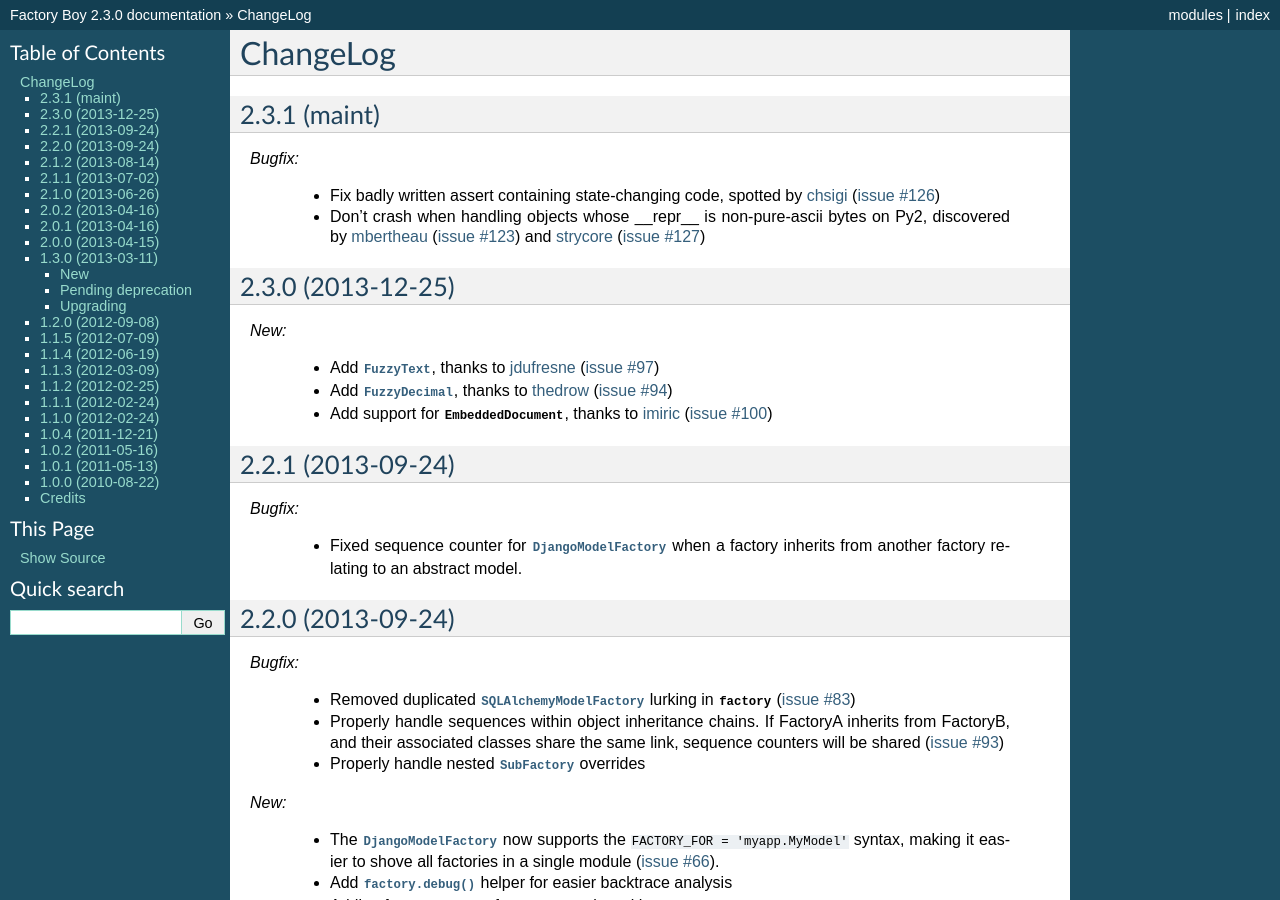
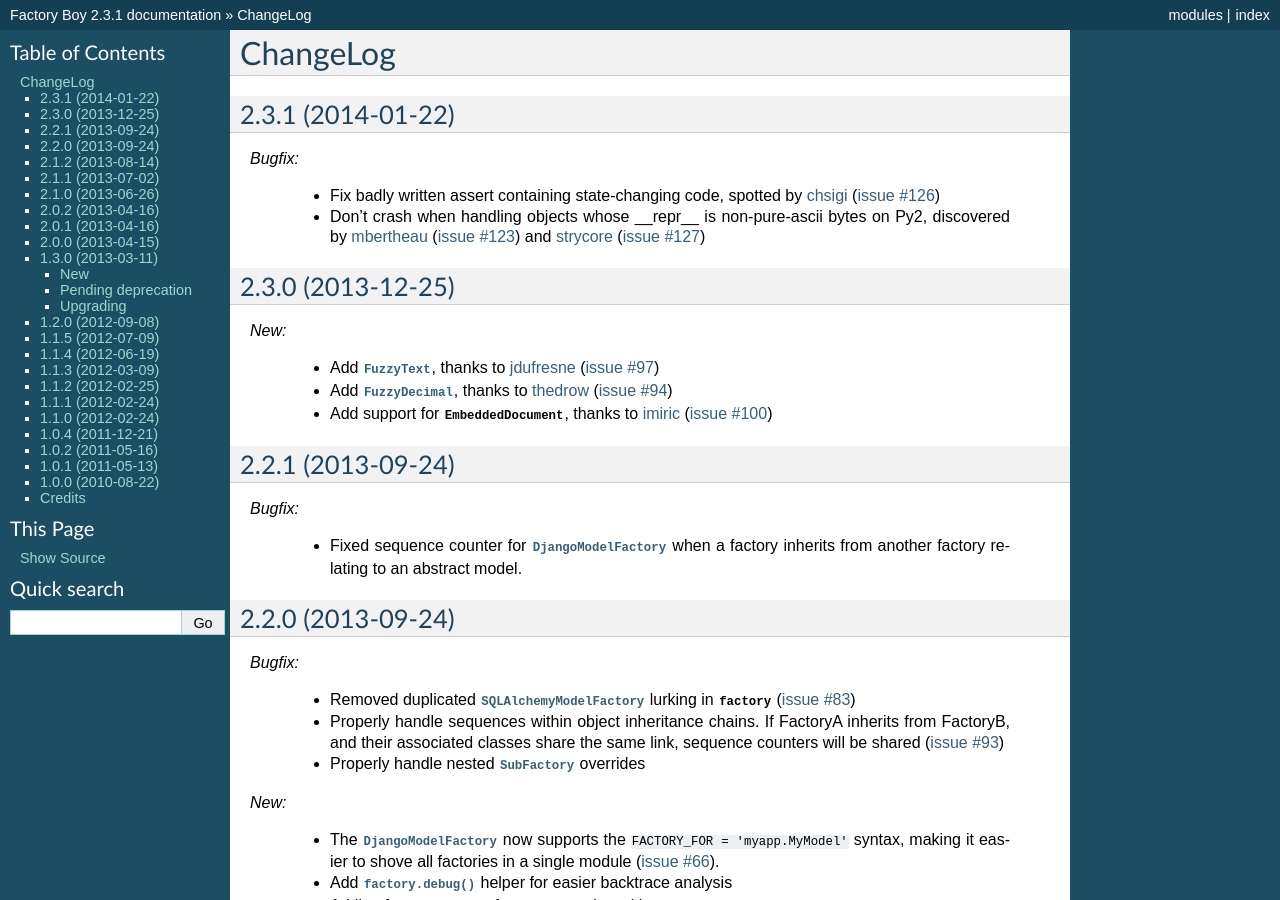
Before and after one commit to FactoryBoy/factory_boy, a Sphinx documentation site: the page built from docs/changelog.rst, in a window 1280 px wide and 900 px high. Built offline with Sphinx 7.4.7, drawn with Linux system fonts in a browser that asks for light colours; some of the changed text lies outside the part shown.

Commit message:
Release v2.3.1

```diff
--- a/docs/changelog.rst
+++ b/docs/changelog.rst
@@ -4,8 +4,8 @@
 
 .. _v2.3.1:
 
-2.3.1 (maint)
--------------
+2.3.1 (2014-01-22)
+------------------
 
 *Bugfix:*
 
--- a/factory/__init__.py
+++ b/factory/__init__.py
@@ -20,7 +20,7 @@
 # OUT OF OR IN CONNECTION WITH THE SOFTWARE OR THE USE OR OTHER DEALINGS IN
 # THE SOFTWARE.
 
-__version__ = '2.3.0'
+__version__ = '2.3.1'
 __author__ = 'Raphaël Barrois <raphael.barrois+fboy@polytechnique.org>'
 
 
```
